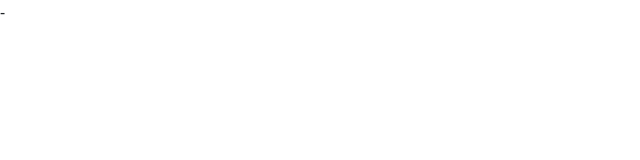
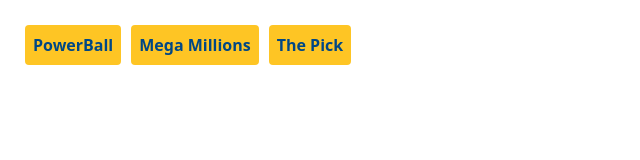
Before and after one commit to kmkelly02/lottery-ticket-generator, a plain HTML site: page index.html in a window 1280 px wide. Shown: the whole page, without its empty margins (0-640 px from the left). Drawn offline with nearby package versions, Linux system fonts and the light colour scheme.

Commit message:
Added Game Selection Buttons

```diff
--- a/assets/app.js
+++ b/assets/app.js
@@ -0,0 +1,38 @@
+// 1. Create the button
+var button = document.createElement("button");
+button.innerHTML = "PowerBall";
+
+// 2. Append somewhere
+var body = document.getElementById("gameselection")[0];
+gameselection.appendChild(button);
+
+// 3. Add event handler
+button.addEventListener("click", function () {
+    alert("You selected PowerBall");
+});
+
+// 1. Create the button
+var button = document.createElement("button");
+button.innerHTML = "Mega Millions";
+
+// 2. Append somewhere
+var body = document.getElementById("gameselection")[0];
+gameselection.appendChild(button);
+
+// 3. Add event handler
+button.addEventListener("click", function () {
+    alert("You selected the Mega Millons");
+});
+
+// 1. Create the button
+var button = document.createElement("button");
+button.innerHTML = "The Pick";
+
+// 2. Append somewhere
+var body = document.getElementById("gameselection")[0];
+gameselection.appendChild(button);
+
+// 3. Add event handler
+button.addEventListener("click", function () {
+    alert("You selected the Pick");
+});
--- a/assets/style.css
+++ b/assets/style.css
@@ -0,0 +1,17 @@
+body {
+    padding: 20px;
+  }
+  button {
+    line-height: 30px;
+    font-weight: bold;
+    padding: 5px 8px 5px 8px;
+    background: #FEC524;
+    border: none;
+    margin: 5px;
+    border-radius: 4px;
+    color: #004785;
+  }
+  button:hover {
+    background: #004785;
+    color: #FEC524;
+  }
--- a/index.html
+++ b/index.html
@@ -21,10 +21,17 @@
 
     <link href="https://cdn.jsdelivr.net/npm/bootstrap@5.0.0-beta1/dist/css/bootstrap.min.css" rel="stylesheet"
         integrity="sha384-giJF6kkoqNQ00vy+HMDP7azOuL0xtbfIcaT9wjKHr8RbDVddVHyTfAAsrekwKmP1" crossorigin="anonymous">
-    <link rel="stylesheet" href="/assets/style.css">-
+    <link rel="stylesheet" href="/assets/style.css">
 </head>
 
 <body>
+
+    <div id="container">
+
+        <div id="gameselection"></div>
+
+    </div>
+
 
 
     <script src="/assets/app.js"></script>
```
